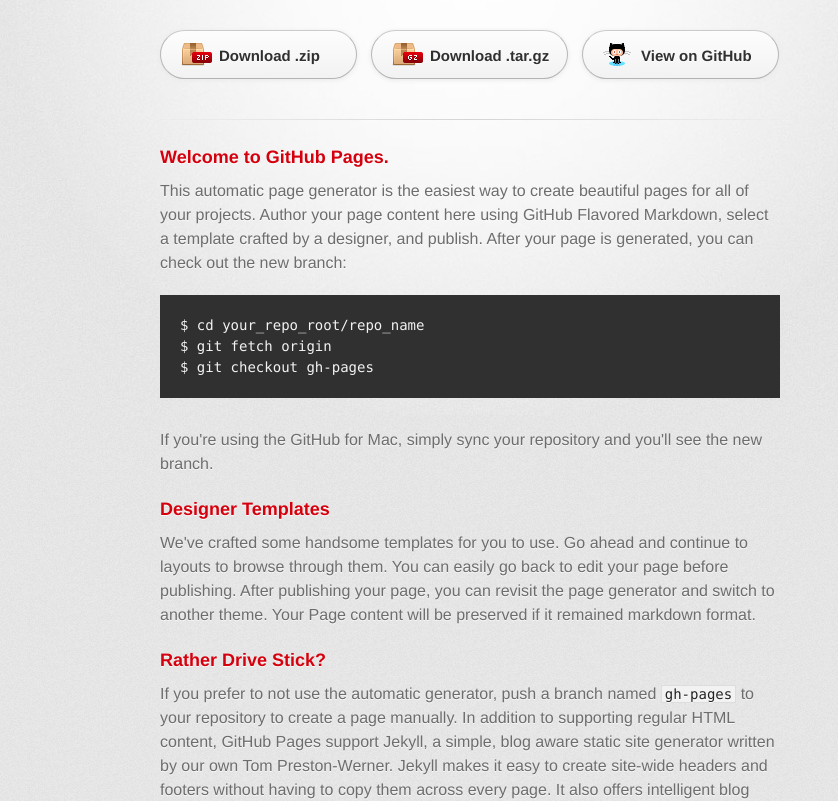
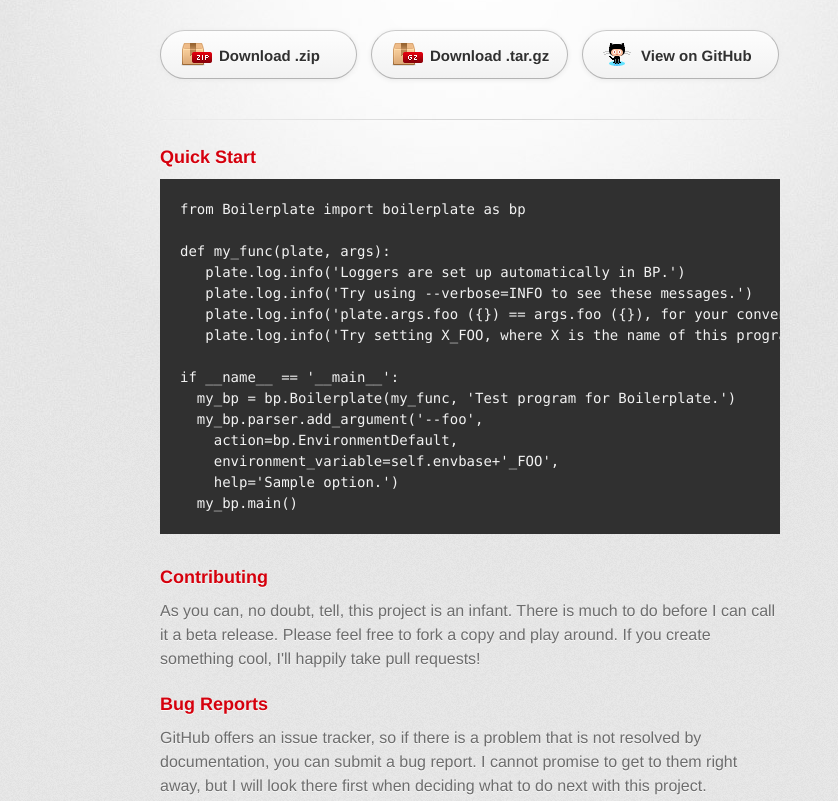
Before and after one commit to tokuchan/Boilerplate, a plain HTML site: page index.html in a window 1280 px wide. Shown: the part 158-959 px from the top of the page, without its empty margins (170-1008 px from the left). Drawn offline with Linux system fonts and the light colour scheme; a web font is replaced by a local one.

```diff
--- a/index.html
+++ b/index.html
@@ -31,32 +31,32 @@
         <hr>
 
         <section id="main_content">
-          <h3>Welcome to GitHub Pages.</h3>
+          <h3>Quick Start</h3>
 
-<p>This automatic page generator is the easiest way to create beautiful pages for all of your projects. Author your page content here using GitHub Flavored Markdown, select a template crafted by a designer, and publish. After your page is generated, you can check out the new branch:</p>
+<pre><code>from Boilerplate import boilerplate as bp
 
-<pre><code>$ cd your_repo_root/repo_name
-$ git fetch origin
-$ git checkout gh-pages
+def my_func(plate, args):
+   plate.log.info('Loggers are set up automatically in BP.')
+   plate.log.info('Try using --verbose=INFO to see these messages.')
+   plate.log.info('plate.args.foo ({}) == args.foo ({}), for your convenience.')
+   plate.log.info('Try setting X_FOO, where X is the name of this program\'s file.')
+
+if __name__ == '__main__':
+  my_bp = bp.Boilerplate(my_func, 'Test program for Boilerplate.')
+  my_bp.parser.add_argument('--foo',
+    action=bp.EnvironmentDefault,
+    environment_variable=self.envbase+'_FOO',
+    help='Sample option.')
+  my_bp.main()
 </code></pre>
 
-<p>If you're using the GitHub for Mac, simply sync your repository and you'll see the new branch.</p>
+<h3>Contributing</h3>
 
-<h3>Designer Templates</h3>
+<p>As you can, no doubt, tell, this project is an infant. There is much to do before I can call it a beta release. Please feel free to fork a copy and play around. If you create something cool, I'll happily take pull requests!</p>
 
-<p>We've crafted some handsome templates for you to use. Go ahead and continue to layouts to browse through them. You can easily go back to edit your page before publishing. After publishing your page, you can revisit the page generator and switch to another theme. Your Page content will be preserved if it remained markdown format.</p>
+<h3>Bug Reports</h3>
 
-<h3>Rather Drive Stick?</h3>
-
-<p>If you prefer to not use the automatic generator, push a branch named <code>gh-pages</code> to your repository to create a page manually. In addition to supporting regular HTML content, GitHub Pages support Jekyll, a simple, blog aware static site generator written by our own Tom Preston-Werner. Jekyll makes it easy to create site-wide headers and footers without having to copy them across every page. It also offers intelligent blog support and other advanced templating features.</p>
-
-<h3>Authors and Contributors</h3>
-
-<p>You can <a href="https://github.com/blog/821" class="user-mention">@mention</a> a GitHub username to generate a link to their profile. The resulting <code>&lt;a&gt;</code> element will link to the contributor's GitHub Profile. For example: In 2007, Chris Wanstrath (<a href="https://github.com/defunkt" class="user-mention">@defunkt</a>), PJ Hyett (<a href="https://github.com/pjhyett" class="user-mention">@pjhyett</a>), and Tom Preston-Werner (<a href="https://github.com/mojombo" class="user-mention">@mojombo</a>) founded GitHub.</p>
-
-<h3>Support or Contact</h3>
-
-<p>Having trouble with Pages? Check out the documentation at <a href="http://help.github.com/pages">http://help.github.com/pages</a> or contact <a href="mailto:support@github.com">support@github.com</a> and we’ll help you sort it out.</p>
+<p>GitHub offers an issue tracker, so if there is a problem that is not resolved by documentation, you can submit a bug report. I cannot promise to get to them right away, but I will look there first when deciding what to do next with this project.</p>
         </section>
 
         <footer>
```
Also changed, not shown: params.json (+1 -1 lines).
